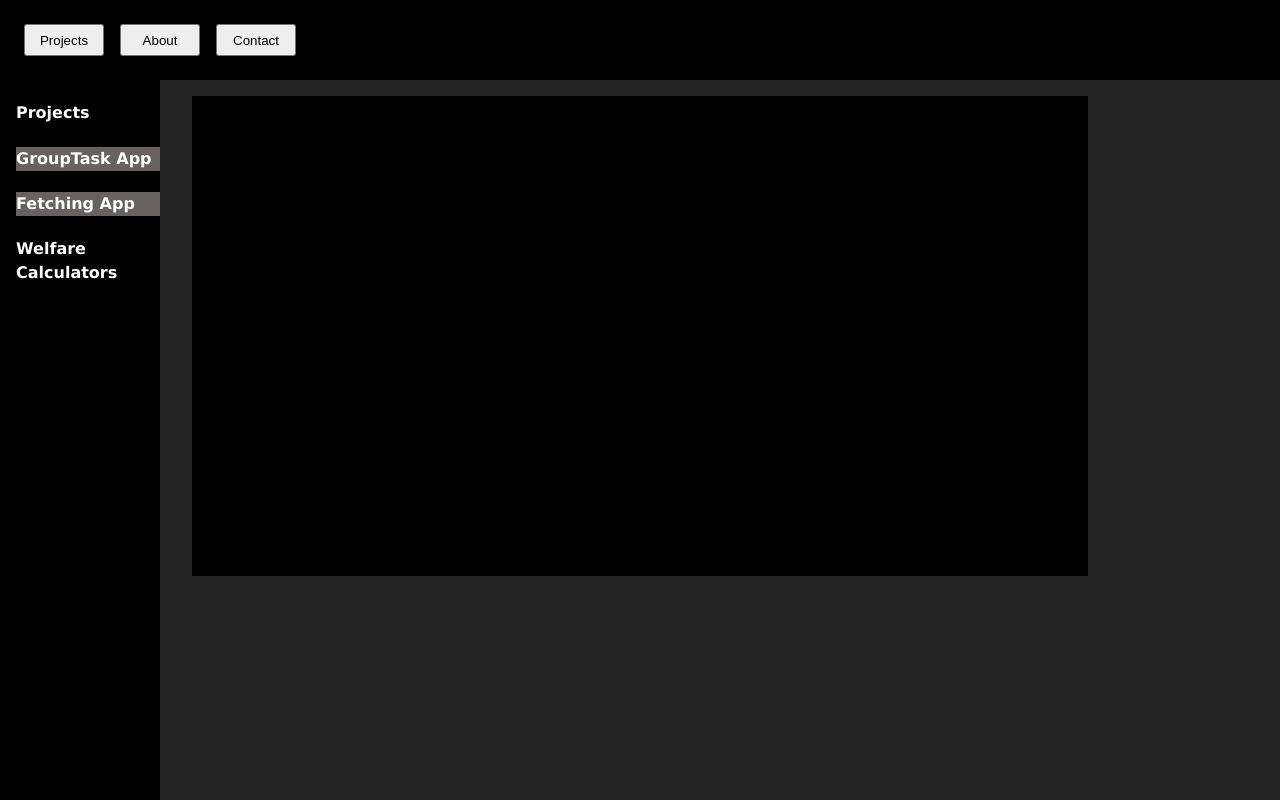
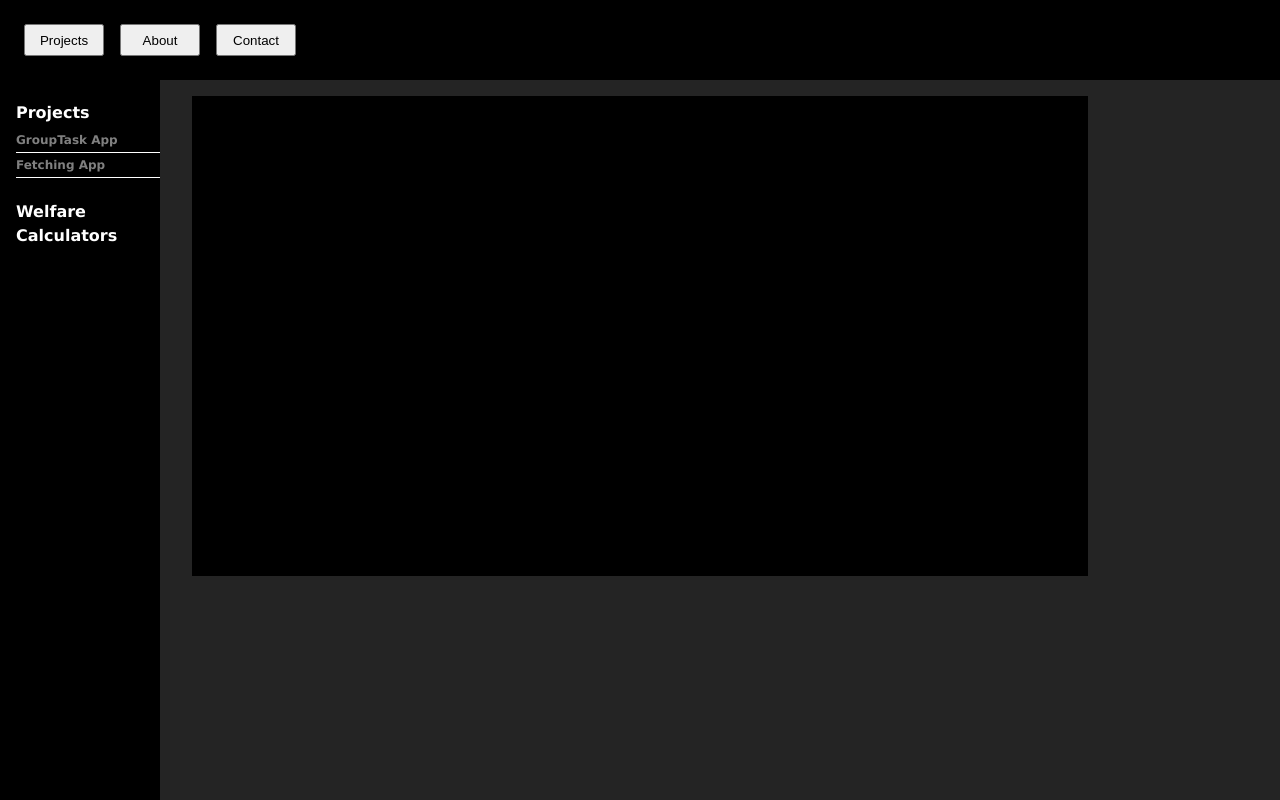
Before and after one commit to dnlstronge/RouteProject, a React (Create React App) app: page /contact in a window 1280 px wide. Both pictures are taken after a click on the element "Projects". Built offline with nearby package versions, Linux system fonts and the light colour scheme.

Commit message:
[x] - add conditonal styling

```diff
--- a/src/Components/SideNav/sections/Section.module.css
+++ b/src/Components/SideNav/sections/Section.module.css
@@ -20,6 +20,10 @@
     border-bottom: 1px solid white;
 }
 .subtitleActive {
+    margin: 0 auto;
+    font-size: 12px;
+    color: rgb(246, 238, 238);
+    border-bottom: 1px solid white;
     background: rgb(103, 97, 97);
 }
 .subtitle:hover {
--- a/src/Components/SideNav/sections/Section.tsx
+++ b/src/Components/SideNav/sections/Section.tsx
@@ -1,4 +1,4 @@
-import React, { useState } from "react"
+import React, { useEffect, useState } from "react"
 import classes from "./Section.module.css"
 import { useDispatch, useSelector } from "react-redux"
 import { SectionDataModel } from "./SectionData"
@@ -21,16 +21,29 @@ type sectionProps = {
 const Section: React.FC<sectionProps> = (props) => {
     const dispatch = useDispatch()
     const [showDropDown, setShowDropDown] = useState(false)
-    const showGroupTask = useSelector((state: RootState) => state.showGroupTask )
+    const [subHeadingClicked, setSubheadingClicked] = useState(false)
+    const showGroupTask = useSelector((state: RootState) => state.showGroupTask)
     const showFetchProject = useSelector((state: RootState) => state.showFetchProject)
+
 
     /* Handlers */
     const handleDropDown = () => {
         setShowDropDown(!showDropDown)
     }
-    /* Style */
-    const subHeadingActive = showGroupTask || showFetchProject ? classes.subtitleActive : classes.subtitle
+    /* Conditional/animation Style (sets subheading background color) */
 
+    useEffect(() => {
+      if(showGroupTask.show) {
+        document.getElementById("GroupTask App")!.className = classes.subtitleActive
+        document.getElementById("Fetching App")!.className = classes.subtitle
+      }
+      if(showFetchProject.show) {
+        document.getElementById("Fetching App")!.className = classes.subtitleActive
+        document.getElementById("GroupTask App")!.className = classes.subtitle
+
+      }
+
+    }, [showGroupTask.show, showFetchProject.show, ])
     return (
 
         <div className={classes.container}>
@@ -38,14 +51,16 @@ const Section: React.FC<sectionProps> = (props) => {
             {showDropDown &&
                 <div className={classes.dropdown}>
                     {props.subheadings.map((item) => {
-                        const handleDispatch = async() => {
+                        const handleDispatch = async () => {
+                            // conditional style
+                            setSubheadingClicked(true)
                             //reset
-                           dispatch(resetGroupTask())
-                           dispatch(resetFetchingApp())
-                           //action
-                           dispatch(item.dispatch())
+                            dispatch(resetGroupTask())
+                            dispatch(resetFetchingApp())
+                            //action
+                            dispatch(item.dispatch())
                         }
-                        return <h4 className={subHeadingActive} onClick={handleDispatch} key={item.name}>{item.name}</h4>
+                        return <h4 className={classes.subtitle} id={item.name} onClick={handleDispatch} key={item.name}>{item.name}</h4>
                     })}
                 </div>}
         </div>
```
